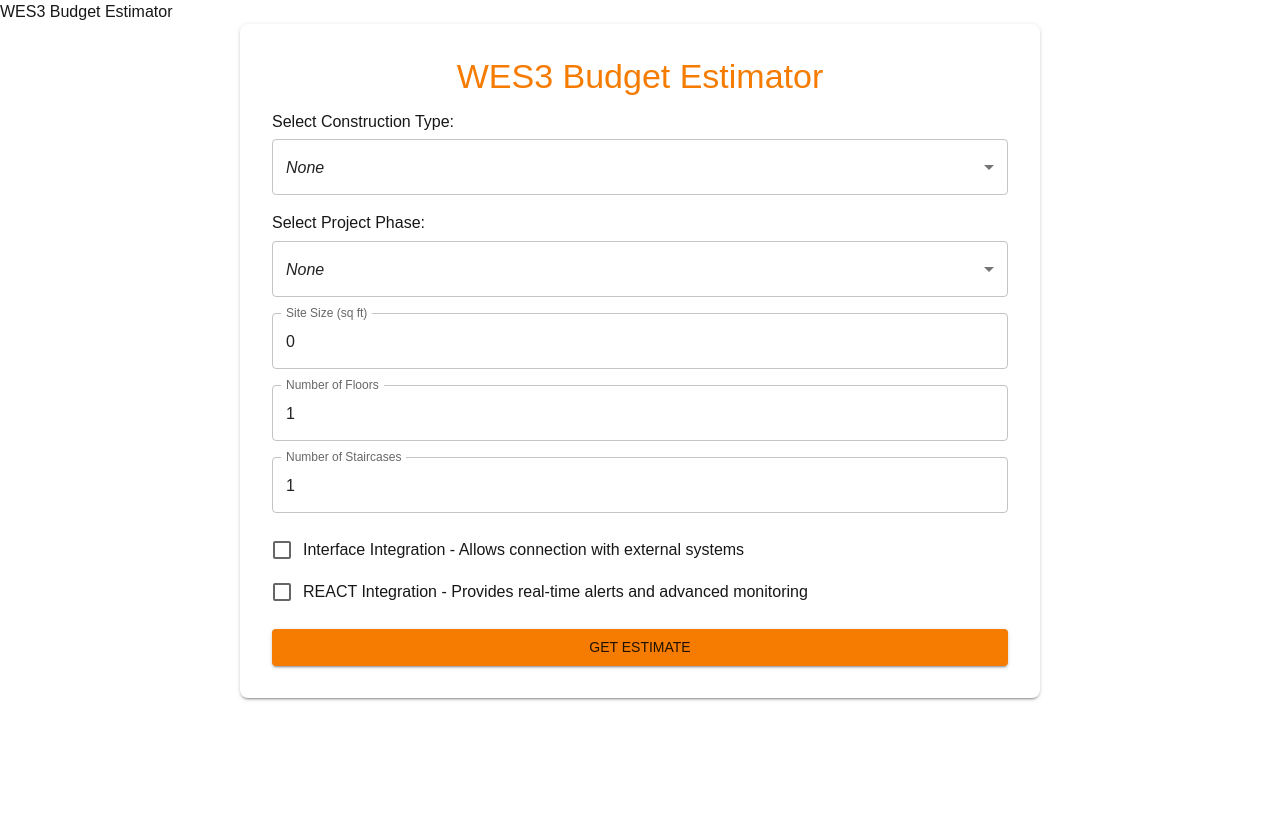
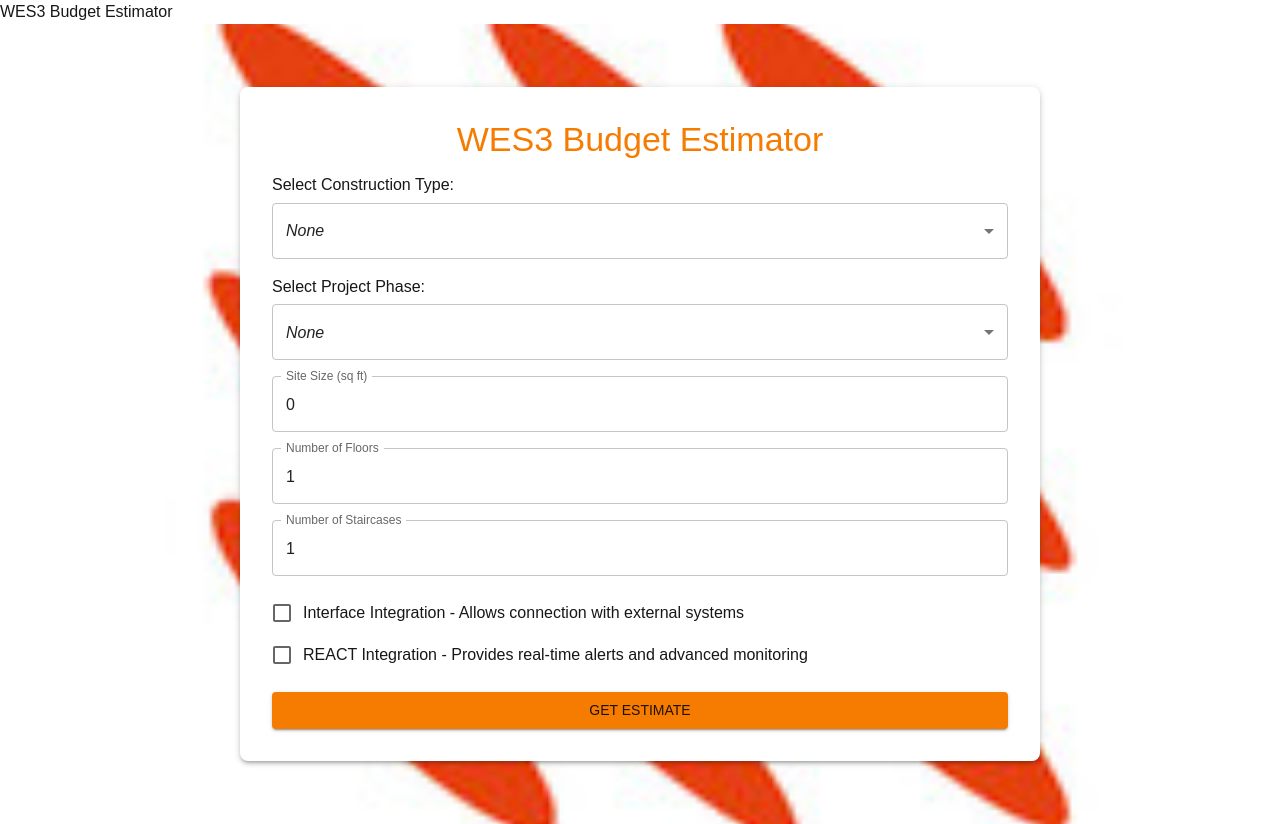
Before and after one commit to drewsuey/wes3tool, a Next.js app: page / in a window 1280 px wide. Before the commit the page ends 800 px from the top, so only its background shows below. Built offline with nearby package versions, Linux system fonts and the light colour scheme.

Commit message:
Updated features

```diff
--- a/src/components/WES3BudgetTool.js
+++ b/src/components/WES3BudgetTool.js
@@ -51,7 +51,20 @@ export default function WES3BudgetTool() {
 
   return (
     <ThemeProvider theme={theme}>
-      <Box sx={{ padding: 4, maxWidth: 800, margin: "0 auto", backgroundColor: "#FFFFFF", borderRadius: 2, boxShadow: 2 }}>
+      <Box
+        sx={{
+          backgroundImage: `url('/logo.jpg')`,
+          backgroundSize: "cover",
+          backgroundRepeat: "no-repeat",
+          backgroundPosition: "center",
+          minHeight: "100vh",
+          display: "flex",
+          justifyContent: "center",
+          alignItems: "center",
+          padding: 4,
+        }}
+      >
+        <Box sx={{ maxWidth: 800, backgroundColor: "#FFFFFF", borderRadius: 2, boxShadow: 3, padding: 4 }}>
           <Typography variant="h4" color="primary" textAlign="center" gutterBottom>
             WES3 Budget Estimator
           </Typography>
@@ -182,6 +195,7 @@ export default function WES3BudgetTool() {
             </Box>
           )}
         </Box>
+      </Box>
     </ThemeProvider>
   );
 }
```
Also changed, not shown: public/logo.jpg (added). Lines whose indentation alone changed are shown as unchanged.
